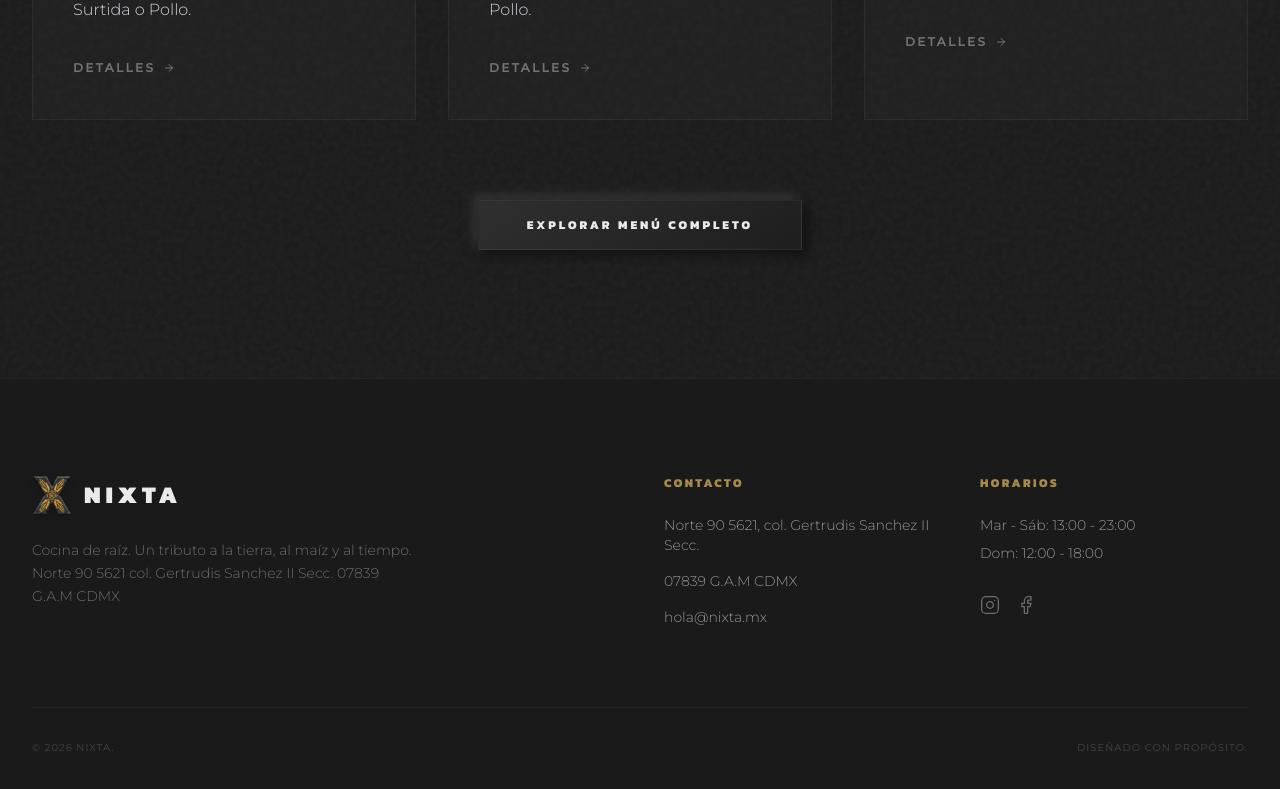
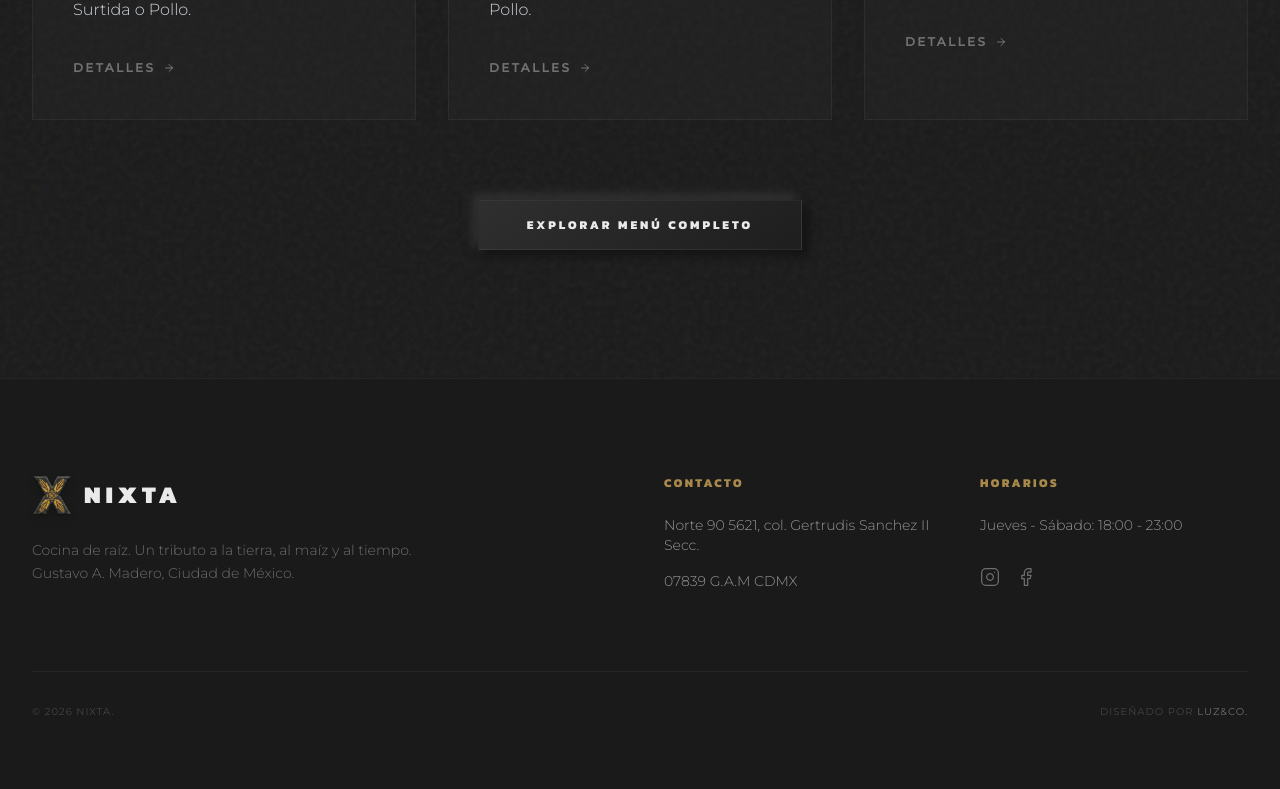
Before and after one commit to Eliazj/Eliazj.github.io, a React (Vite) app: page / in a window 1280 px wide. Shown: the part 2106-2895 px from the top of the page. After the commit the page ends 2873 px from the top, so only its background shows below. Built offline with nearby package versions, Linux system fonts and the light colour scheme.

Commit message:
Update Footer layout and add design credits

```diff
--- a/src/components/Footer.tsx
+++ b/src/components/Footer.tsx
@@ -16,7 +16,7 @@ export default function Footer() {
             </div>
             <p className="text-bone/40 text-sm font-light leading-relaxed max-w-sm">
               Cocina de raíz. Un tributo a la tierra, al maíz y al tiempo.
-              <br />Norte 90 5621 col. Gertrudis Sanchez II Secc. 07839 G.A.M CDMX
+              <br />Gustavo A. Madero, Ciudad de México.
             </p>
           </div>
 
@@ -26,7 +26,6 @@ export default function Footer() {
             <div className="space-y-4 text-bone/60 font-light text-sm">
               <p>Norte 90 5621, col. Gertrudis Sanchez II Secc.</p>
               <p>07839 G.A.M CDMX</p>
-              <p>hola@nixta.mx</p>
             </div>
           </div>
 
@@ -34,8 +33,7 @@ export default function Footer() {
           <div className="space-y-6">
             <h3 className="font-display font-bold text-xs text-bronze uppercase tracking-[0.2em]">Horarios</h3>
             <div className="space-y-2 text-bone/60 font-light text-sm">
-              <p>Mar - Sáb: 13:00 - 23:00</p>
-              <p>Dom: 12:00 - 18:00</p>
+              <p>Jueves - Sábado: 18:00 - 23:00</p>
             </div>
             <div className="flex gap-4 pt-2">
               <a href="https://www.instagram.com/nixtacocinaderaiz/" target="_blank" rel="noopener noreferrer" className="text-bone/40 hover:text-bronze transition-colors">
@@ -50,7 +48,7 @@ export default function Footer() {
 
         <div className="border-t border-white/5 mt-20 pt-8 flex flex-col md:flex-row justify-between items-center gap-4 text-bone/20 text-[10px] uppercase tracking-widest">
           <p>&copy; {new Date().getFullYear()} NIXTA.</p>
-          <p>Diseñado con propósito.</p>
+          <p>Diseñado por <a href="https://luzyco.com" target="_blank" rel="noopener noreferrer" className="text-bone/40 hover:text-bronze transition-colors">Luz&Co.</a></p>
         </div>
       </div>
     </footer>
```
